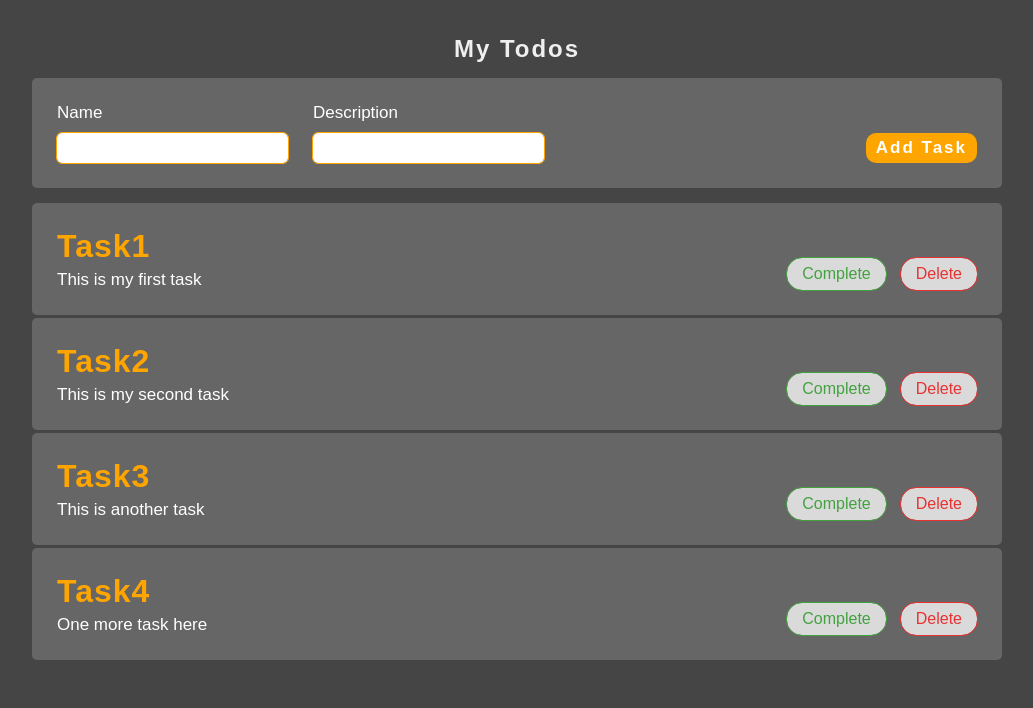
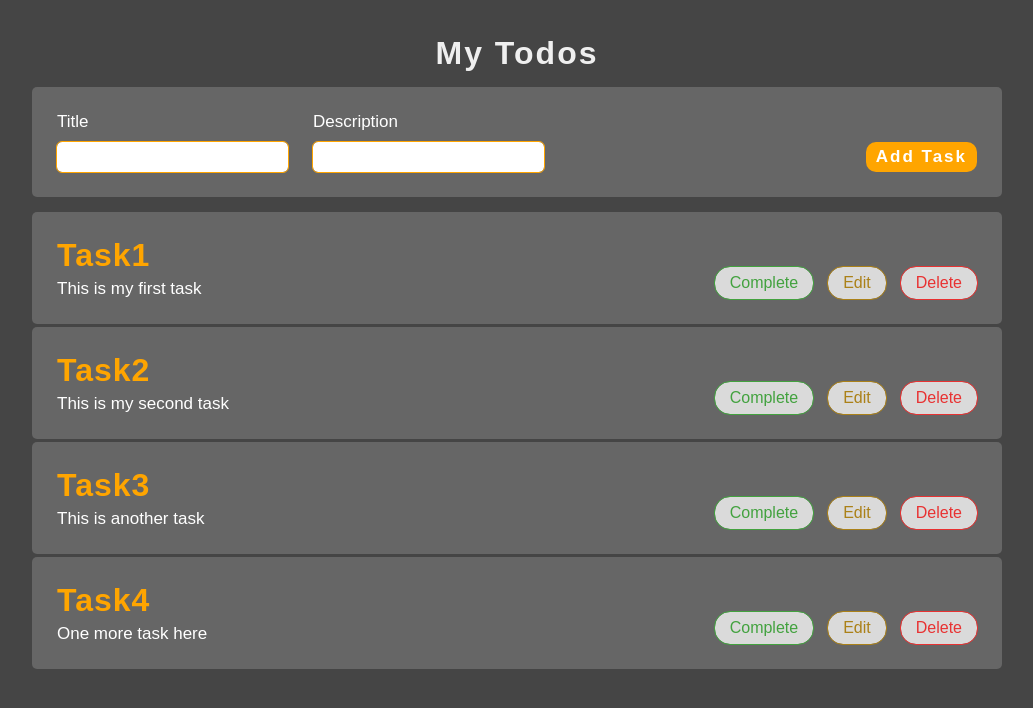
Before and after one commit to PiotrParyl/Patric_Peter_CRUD_App, a React (Create React App) app in the folder frontend/: page / in a window 1280 px wide. Shown: the top 708 px of the page, without its empty margins (123-1156 px from the left). Built offline with nearby package versions, Linux system fonts and the light colour scheme; a web font is replaced by a local one.

Commit message:
Features: Possibility to Adding, editing and removing own tasks

```diff
--- a/frontend/src/App.js
+++ b/frontend/src/App.js
@@ -8,43 +8,63 @@ import styles from "./App.module.css";
 export const App = () => {
   const [tasks, setTasks] = useState([
     {
-      id: "t0",
+      id: "task_demo_0",
       title: "Task1",
       description: "This is my first task",
     },
     {
-      id: "t1",
+      id: "task_demo_1",
       title: "Task2",
       description: "This is my second task",
     },
     {
-      id: "t2",
+      id: "task_demo_2",
       title: "Task3",
       description: "This is another task",
     },
     {
-      id: "t3",
+      id: "task_demo_3",
       title: "Task4",
       description: "One more task here",
     },
   ]);
 
-  const handleAddTask = (data) => {
+  const addTaskHandler = (data) => {
     const newTaskList = [...tasks]; // copy arr to prevent mutable state
 
     newTaskList.push(data);
 
     setTasks(newTaskList);
+  };
 
-    console.log(newTaskList);
+  const removeTaskHandler = (id) => {
+    let newTaskList = [...tasks];
+    newTaskList = newTaskList.filter((task) => task.id !== id);
+    setTasks(newTaskList);
+  };
+
+  const editTaskHandler = (data) => {
+    let newTasksList = [...tasks];
+    const editingItemIndex = newTasksList.findIndex((el) => el.id === data.id);
+
+    newTasksList[editingItemIndex].title = data.title;
+    newTasksList[editingItemIndex].description = data.description;
+
+    setTasks(newTasksList);
+    console.log(editingItemIndex);
+    console.log(data.id);
   };
 
   return (
     <Fragment>
       <Header />
       <main className={styles.main}>
-        <CreateTask handleAddTask={handleAddTask} listLength={tasks.length} />
-        <TaskList taskList={tasks} />
+        <CreateTask addTask={addTaskHandler} />
+        <TaskList
+          taskList={tasks}
+          removeTask={removeTaskHandler}
+          editTask={editTaskHandler}
+        />
       </main>
     </Fragment>
   );
--- a/frontend/src/components/Layout/Header.module.css
+++ b/frontend/src/components/Layout/Header.module.css
@@ -7,6 +7,6 @@
   color: #efefef;
   text-align: center;
   font-weight: bold;
-  font-size: 24px;
+  font-size: 32px;
   letter-spacing: 2px;
 }
--- a/frontend/src/components/Task/CreateTask.js
+++ b/frontend/src/components/Task/CreateTask.js
@@ -1,10 +1,11 @@
 import { useRef } from "react";
+import { nanoid } from "nanoid";
 
 import { CustomBtn } from "../UI/CustomBtn";
 import { Card } from "../Layout/Card";
 import styles from "./CreateTask.module.css";
 
-export const CreateTask = ({ listLength, handleAddTask }) => {
+export const CreateTask = ({ addTask }) => {
   const inputName = useRef();
   const descName = useRef();
 
@@ -12,20 +13,20 @@ export const CreateTask = ({ listLength, handleAddTask }) => {
     e.preventDefault();
 
     const taskData = {
-      id: `t${listLength}`, // depends on tasks quantity t1, t2 ... tn
+      id: `task_${nanoid()}`,
       title: inputName.current.value.trim(),
       description: descName.current.value.trim(),
     };
 
-    handleAddTask(taskData);
+    addTask(taskData);
   };
 
   return (
     <Card>
       <form className={styles.form} onSubmit={handleTaskData}>
         <div>
-          <label htmlFor="name">Name</label>
-          <input type="text" id={"name"} ref={inputName} />
+          <label htmlFor="title">Title</label>
+          <input type="text" id={"title"} ref={inputName} />
         </div>
 
         <div>
--- a/frontend/src/components/Task/TaskItem.js
+++ b/frontend/src/components/Task/TaskItem.js
@@ -1,17 +1,75 @@
+import { Fragment, useState } from "react";
+
 import { CustomBtn } from "../UI/CustomBtn";
+import { EditTaskModal } from "../UI/EditTaskModal";
 import styles from "./TaskItem.module.css";
 
-export const TaskItem = ({ title, description }) => {
+export const TaskItem = ({ id, title, description, removeTask, editTask }) => {
+  const [isComplete, setIsComplete] = useState(false);
+  const [isEditing, setIsEditing] = useState(false);
+
+  const completeTaskHandler = () => {
+    setIsComplete(true);
+  };
+
+  const removeTaskHandler = () => {
+    removeTask(id);
+  };
+
+  const enableTaskEditingHandler = () => {
+    console.log(id);
+    setIsEditing(true);
+  };
+
+  const disableTaskEditingHandler = () => {
+    setIsEditing(false);
+  };
+
   return (
-    <li className={styles["task-item"]}>
+    <Fragment>
+      {isEditing && (
+        <EditTaskModal
+          id={id}
+          title={title}
+          description={description}
+          disableModal={disableTaskEditingHandler}
+          editTask={editTask}
+        />
+      )}
+      <li
+        className={`${styles["task-item"]} ${
+          isComplete ? styles.complete : null
+        }`}
+      >
         <div className={styles["task-content"]}>
           <h5>{title}</h5>
           <p>{description}</p>
         </div>
         <div className={styles["task-buttons"]}>
-        <CustomBtn className={styles["btn-complete"]}>Complete</CustomBtn>
-        <CustomBtn className={styles["btn-delete"]}>Delete</CustomBtn>
+          {!isComplete && (
+            <CustomBtn
+              className={styles["btn-complete"]}
+              onClick={completeTaskHandler}
+            >
+              Complete
+            </CustomBtn>
+          )}
+          {!isComplete && (
+            <CustomBtn
+              className={styles["btn-edit"]}
+              onClick={enableTaskEditingHandler}
+            >
+              Edit
+            </CustomBtn>
+          )}
+          <CustomBtn
+            className={styles["btn-delete"]}
+            onClick={removeTaskHandler}
+          >
+            Delete
+          </CustomBtn>
         </div>
       </li>
+    </Fragment>
   );
 };
--- a/frontend/src/components/Task/TaskItem.module.css
+++ b/frontend/src/components/Task/TaskItem.module.css
@@ -33,6 +33,18 @@
   transition: opacity 100ms ease-in;
 }
 
+.task-buttons .btn-edit {
+  margin-right: 15px;
+  padding: 7px 15px;
+  border: none;
+  border-radius: 15px;
+  outline: 1px solid darkgoldenrod;
+  color: darkgoldenrod;
+  font-size: 16px;
+  opacity: 0.85;
+  transition: opacity 100ms ease-in;
+}
+
 .task-buttons .btn-delete {
   padding: 7px 15px;
   border: none;
@@ -44,7 +56,16 @@
   transition: opacity 100ms ease-in;
 }
 
+.complete h5,
+.complete p {
+  color: #444;
+  opacity: 0.85;
+  text-decoration: line-through;
+  transition: all 450ms ease;
+}
+
 .task-buttons .btn-complete:hover,
+.btn-edit:hover,
 .btn-delete:hover {
   opacity: 1;
 }
--- a/frontend/src/components/Task/TaskList.js
+++ b/frontend/src/components/Task/TaskList.js
@@ -1,16 +1,16 @@
-import { Card } from "../Layout/Card";
-import { CustomBtn } from "../UI/CustomBtn";
 import { TaskItem } from "./TaskItem";
-import styles from "./TaskItem.module.css";
 
-export const TaskList = ({ taskList }) => {
+export const TaskList = ({ taskList, removeTask, editTask }) => {
   return (
     <ul>
       {taskList.map((task) => (
         <TaskItem
-          key={task.id}
+          key={task.id} // react specific prop
+          id={task.id}
           title={task.title}
           description={task.description}
+          removeTask={removeTask}
+          editTask={editTask}
         />
       ))}
     </ul>
--- a/frontend/src/components/UI/CustomBtn.js
+++ b/frontend/src/components/UI/CustomBtn.js
@@ -1,8 +1,12 @@
 import styles from "./CustomBtn.module.css";
 
-export const CustomBtn = ({ children, className, type }) => {
+export const CustomBtn = ({ children, className, type, onClick }) => {
   return (
-    <button className={`${styles.btn} ${className}`} type={type || "button"}>
+    <button
+      className={`${styles.btn} ${className}`}
+      type={type || "button"}
+      onClick={onClick || null}
+    >
       {children}
     </button>
   );
--- /dev/null
+++ b/frontend/src/components/UI/EditTaskModal.js
@@ -0,0 +1,64 @@
+import { Fragment, useRef } from "react";
+
+import styles from "./EditTaskModal.module.css";
+import { CustomBtn } from "./CustomBtn";
+
+export const EditTaskModal = ({
+  id,
+  title,
+  description,
+  disableModal,
+  editTask,
+}) => {
+  const titleRef = useRef(title);
+  const descRef = useRef(description);
+
+  const getEditDataHandler = () => {
+    const editData = {
+      id,
+      title: titleRef.current.value,
+      description: descRef.current.value,
+    };
+    editTask(editData);
+    disableModal();
+  };
+
+  return (
+    <Fragment>
+      <div className={styles.backdrop} onClick={disableModal}></div>
+      <div className={styles.modal}>
+        <header>
+          <h3>Edit Task</h3>
+        </header>
+
+        <div className={styles.inputs}>
+          <div>
+            <label htmlFor="title">Title</label>
+            <input
+              id={"title"}
+              type="text"
+              defaultValue={title}
+              ref={titleRef}
+            />
+          </div>
+
+          <div>
+            <label htmlFor="description">Description</label>
+            <input
+              id={"description"}
+              type="text"
+              defaultValue={description}
+              ref={descRef}
+            />
+          </div>
+        </div>
+
+        <footer>
+          <CustomBtn className={styles.btn} onClick={getEditDataHandler}>
+            Edit
+          </CustomBtn>
+        </footer>
+      </div>
+    </Fragment>
+  );
+};
--- /dev/null
+++ b/frontend/src/components/UI/EditTaskModal.module.css
@@ -0,0 +1,69 @@
+.backdrop {
+  position: fixed;
+  top: 0;
+  left: 0;
+  width: 100%;
+  height: 100vh;
+  z-index: 10;
+  opacity: 0.65;
+  background-color: black;
+}
+
+.modal {
+  display: flex;
+  flex-flow: column nowrap;
+  gap: 25px;
+  position: fixed;
+  width: 50%;
+  top: 35%;
+  left: 50%;
+  transform: translate(-50%, -50%);
+  z-index: 100;
+  background-color: #555;
+  overflow: hidden;
+  padding: 60px 50px;
+  border-radius: 10px;
+  outline: 4px solid darkgoldenrod;
+}
+
+header h3 {
+  text-align: center;
+  font-size: 32px;
+  letter-spacing: 1px;
+  color: white;
+}
+
+.inputs {
+  display: flex;
+  flex-flow: column nowrap;
+  gap: 15px;
+  color: white;
+}
+
+.inputs input {
+  width: 100%;
+  padding: 5px;
+  border-radius: 5px;
+  outline: 2px solid darkgoldenrod;
+  border: none;
+  margin-top: 5px;
+}
+
+footer {
+  width: 100%;
+}
+
+footer .btn {
+  display: block;
+  width: 33%;
+  margin: 25px auto 0;
+  font-size: 16px;
+  outline: 1px solid darkgoldenrod;
+  color: darkgoldenrod;
+  opacity: 0.85;
+  transition: opacity 100ms ease-in;
+}
+
+footer .btn:hover {
+  opacity: 1;
+}
```
Lines whose indentation alone changed are shown as unchanged.
